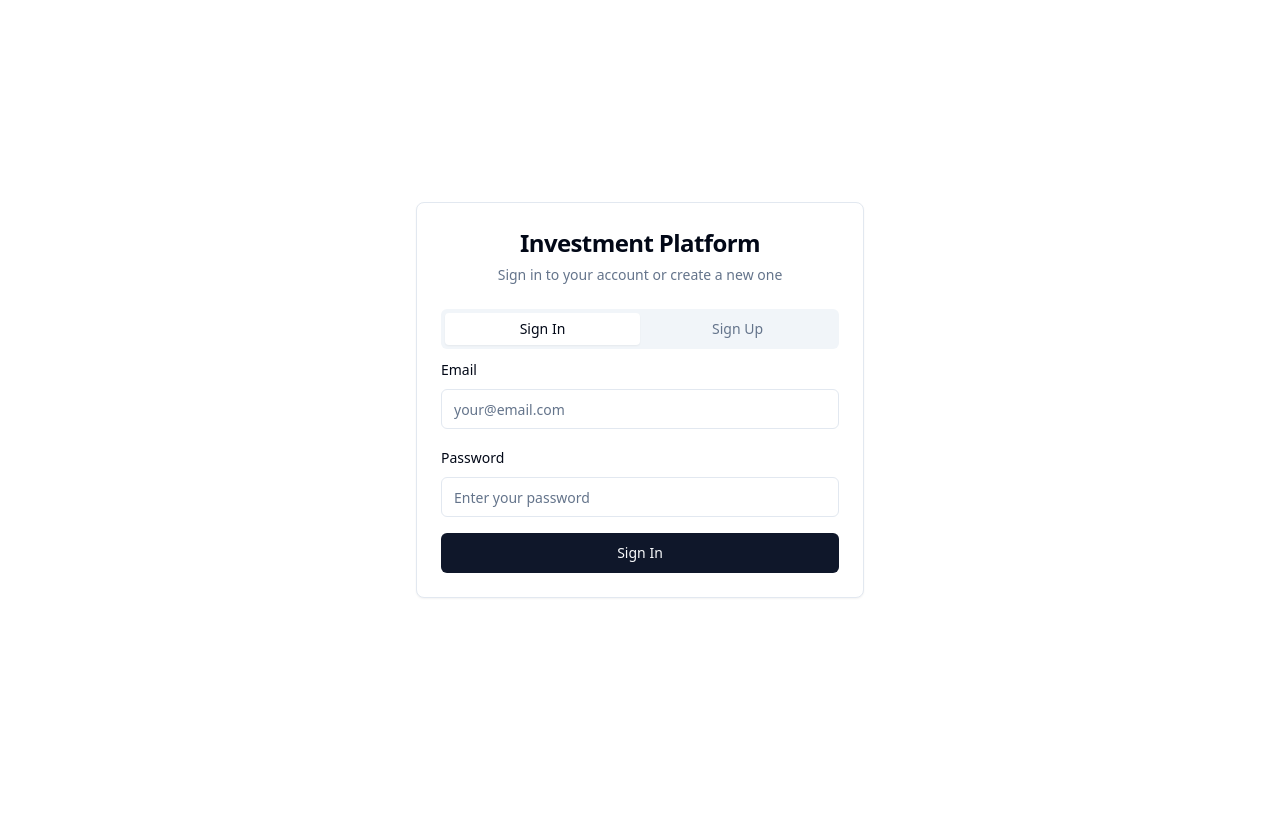
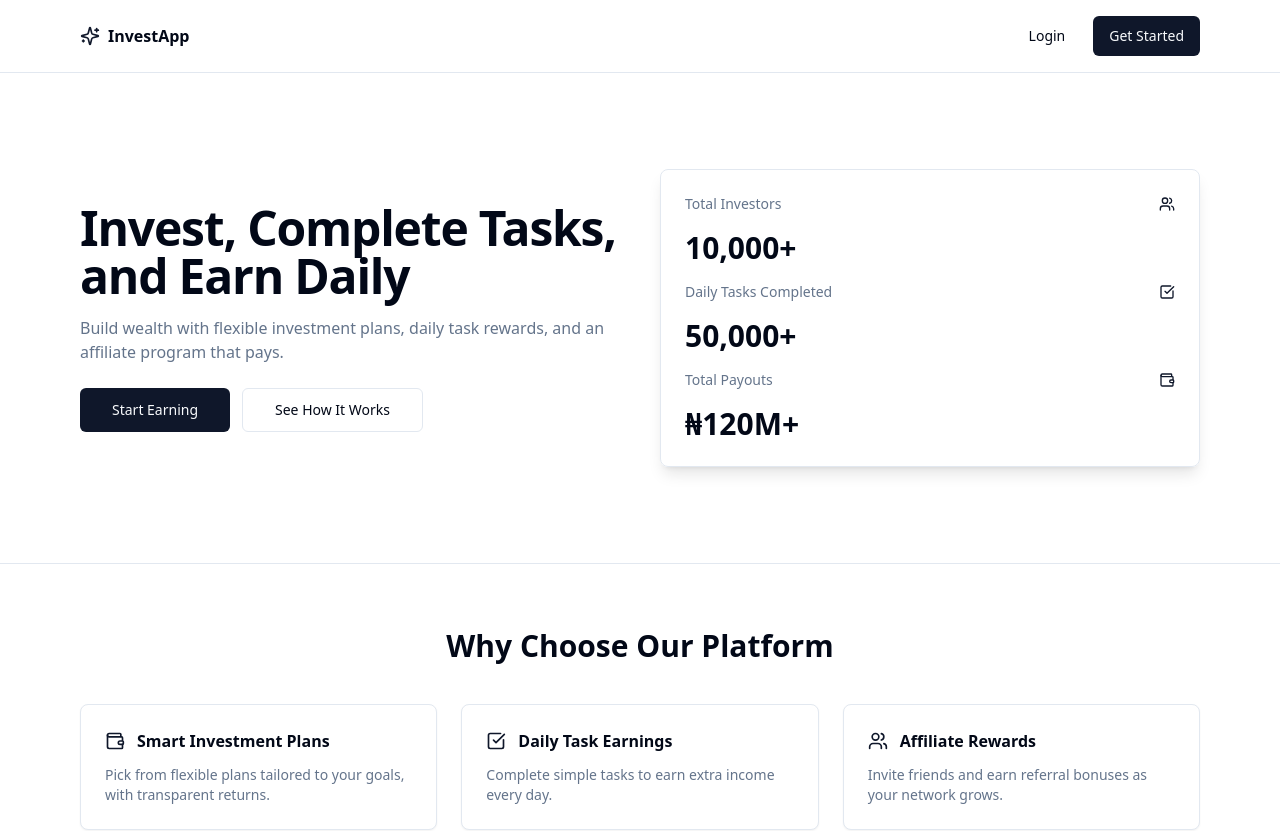
Before and after one commit to obinna236/Investivora, a React (Vite) app: page / in a window 1280 px wide. Before the commit this address led to /auth. Shown: the top 831 px of the page. Before the commit the page ends 800 px from the top, so only its background shows below. Built offline with nearby package versions, Linux system fonts and the light colour scheme.

Commit message:
Add landing page and auto-login

```diff
--- a/src/App.tsx
+++ b/src/App.tsx
@@ -17,6 +17,7 @@ import Admin from "./pages/Admin";
 import Auth from "./pages/Auth";
 import NotFound from "./pages/NotFound";
 import PaymentSuccess from "./pages/PaymentSuccess";
+import Index from "./pages/Index";
 
 const queryClient = new QueryClient();
 
@@ -31,7 +32,8 @@ const App = () => (
             <Routes>
               <Route path="/auth" element={<Auth />} />
               <Route path="/payment-success" element={<PaymentSuccess />} />
-              <Route path="/" element={
+              <Route path="/" element={<Index />} />
+              <Route path="/dashboard" element={
                 <ProtectedRoute>
                   <DashboardLayout>
                     <Dashboard />
--- a/src/components/DashboardLayout.tsx
+++ b/src/components/DashboardLayout.tsx
@@ -31,7 +31,7 @@ export const DashboardLayout = ({ children }: DashboardLayoutProps) => {
   const isAdmin = user?.email === 'favourdeveloper8@gmail.com';
 
   const navigation = [
-    { name: 'Dashboard', href: '/', icon: LayoutDashboard },
+    { name: 'Dashboard', href: '/dashboard', icon: LayoutDashboard },
     { name: 'Investment Plans', href: '/plans', icon: Wallet },
     { name: 'Tasks', href: '/tasks', icon: CheckSquare },
     { name: 'Deposit', href: '/deposit', icon: DollarSign },
--- a/src/pages/Dashboard.tsx
+++ b/src/pages/Dashboard.tsx
@@ -97,7 +97,7 @@ export default function Dashboard() {
   return (
     <div className="space-y-6">
       <div>
-        <h1 className="text-3xl font-bold">Welcome back!</h1>
+        <h1 className="text-3xl font-bold">Dashboard</h1>
         <p className="text-muted-foreground">Here's your investment overview</p>
       </div>
 
--- a/src/pages/Index.tsx
+++ b/src/pages/Index.tsx
@@ -1,8 +1,56 @@
-import { Navigate } from 'react-router-dom';
+import { useEffect } from 'react';
+import { Link, useNavigate } from 'react-router-dom';
 import { useAuth } from '@/hooks/useAuth';
+import { Button } from '@/components/ui/button';
+import { Card, CardContent } from '@/components/ui/card';
+import { CheckSquare, Users, Wallet, ArrowRight, Sparkles } from 'lucide-react';
 
 const Index = () => {
   const { user, loading } = useAuth();
+  const navigate = useNavigate();
+
+  useEffect(() => {
+    // SEO tags
+    document.title = 'Earn by Investing & Tasks | Affiliate Rewards Platform';
+    const desc = 'Join an investment and task earning platform with affiliate rewards. Grow your income with daily tasks and secure plans.';
+    let meta = document.querySelector('meta[name="description"]') as HTMLMetaElement | null;
+    if (!meta) {
+      meta = document.createElement('meta');
+      meta.name = 'description';
+      document.head.appendChild(meta);
+    }
+    meta.content = desc;
+    let canonical = document.querySelector('link[rel="canonical"]') as HTMLLinkElement | null;
+    if (!canonical) {
+      canonical = document.createElement('link');
+      canonical.rel = 'canonical';
+      document.head.appendChild(canonical);
+    }
+    canonical.href = window.location.origin + '/';
+
+    // Structured Data
+    const ld = {
+      '@context': 'https://schema.org',
+      '@type': 'Organization',
+      name: 'InvestApp',
+      url: window.location.origin,
+      description: desc
+    };
+    let ldEl = document.getElementById('ld-org') as HTMLScriptElement | null;
+    if (!ldEl) {
+      ldEl = document.createElement('script') as HTMLScriptElement;
+      ldEl.id = 'ld-org';
+      ldEl.type = 'application/ld+json';
+      document.head.appendChild(ldEl);
+    }
+    ldEl.textContent = JSON.stringify(ld);
+  }, []);
+
+  useEffect(() => {
+    if (!loading && user) {
+      navigate('/dashboard', { replace: true });
+    }
+  }, [user, loading, navigate]);
 
   if (loading) {
     return (
@@ -14,12 +62,117 @@ const Index = () => {
     );
   }
 
-  if (!user) {
-    return <Navigate to="/auth" replace />;
-  }
+  return (
+    <div className="min-h-screen bg-background text-foreground">
+      <header className="border-b border-border">
+        <div className="mx-auto max-w-6xl px-4 py-4 flex items-center justify-between">
+          <div className="flex items-center gap-2">
+            <Sparkles className="h-5 w-5 text-primary" />
+            <span className="font-bold">InvestApp</span>
+          </div>
+          <div className="space-x-3">
+            <Button asChild variant="ghost"><Link to="/auth">Login</Link></Button>
+            <Button asChild><Link to="/auth">Get Started</Link></Button>
+          </div>
+        </div>
+      </header>
 
-  // Redirect authenticated users to dashboard
-  return <Navigate to="/" replace />;
+      <main>
+        {/* Hero */}
+        <section className="relative overflow-hidden">
+          <div className="mx-auto max-w-6xl px-4 py-16 md:py-24">
+            <div className="grid gap-10 md:grid-cols-2 place-items-center">
+              <div className="animate-fade-in">
+                <h1 className="text-4xl md:text-5xl font-extrabold tracking-tight mb-4">
+                  Invest, Complete Tasks, and Earn Daily
+                </h1>
+                <p className="text-muted-foreground mb-6">
+                  Build wealth with flexible investment plans, daily task rewards, and an affiliate program that pays.
+                </p>
+                <div className="flex flex-wrap gap-3">
+                  <Button asChild size="lg" className="hover-scale">
+                    <Link to="/auth">Start Earning</Link>
+                  </Button>
+                  <Button asChild variant="outline" size="lg" className="hover-scale">
+                    <Link to="#features">See How It Works</Link>
+                  </Button>
+                </div>
+              </div>
+
+              <div className="w-full animate-scale-in">
+                <Card className="bg-card/60 backdrop-blur-sm shadow-lg">
+                  <CardContent className="p-6 grid gap-4">
+                    <div className="flex items-center justify-between">
+                      <div className="text-sm text-muted-foreground">Total Investors</div>
+                      <Users className="h-4 w-4 text-primary" />
+                    </div>
+                    <div className="text-3xl font-bold">10,000+</div>
+                    <div className="flex items-center justify-between">
+                      <div className="text-sm text-muted-foreground">Daily Tasks Completed</div>
+                      <CheckSquare className="h-4 w-4 text-primary" />
+                    </div>
+                    <div className="text-3xl font-bold">50,000+</div>
+                    <div className="flex items-center justify-between">
+                      <div className="text-sm text-muted-foreground">Total Payouts</div>
+                      <Wallet className="h-4 w-4 text-primary" />
+                    </div>
+                    <div className="text-3xl font-bold">₦120M+</div>
+                  </CardContent>
+                </Card>
+              </div>
+            </div>
+          </div>
+        </section>
+
+        {/* Features */}
+        <section id="features" className="border-t border-border">
+          <div className="mx-auto max-w-6xl px-4 py-16">
+            <h2 className="text-2xl md:text-3xl font-bold text-center mb-10">Why Choose Our Platform</h2>
+            <div className="grid gap-6 md:grid-cols-3">
+              <Card className="hover-scale">
+                <CardContent className="p-6">
+                  <div className="flex items-center gap-3 mb-3">
+                    <Wallet className="h-5 w-5 text-primary" />
+                    <h3 className="font-semibold">Smart Investment Plans</h3>
+                  </div>
+                  <p className="text-sm text-muted-foreground">Pick from flexible plans tailored to your goals, with transparent returns.</p>
+                </CardContent>
+              </Card>
+              <Card className="hover-scale">
+                <CardContent className="p-6">
+                  <div className="flex items-center gap-3 mb-3">
+                    <CheckSquare className="h-5 w-5 text-primary" />
+                    <h3 className="font-semibold">Daily Task Earnings</h3>
+                  </div>
+                  <p className="text-sm text-muted-foreground">Complete simple tasks to earn extra income every day.</p>
+                </CardContent>
+              </Card>
+              <Card className="hover-scale">
+                <CardContent className="p-6">
+                  <div className="flex items-center gap-3 mb-3">
+                    <Users className="h-5 w-5 text-primary" />
+                    <h3 className="font-semibold">Affiliate Rewards</h3>
+                  </div>
+                  <p className="text-sm text-muted-foreground">Invite friends and earn referral bonuses as your network grows.</p>
+                </CardContent>
+              </Card>
+            </div>
+            <div className="text-center mt-8">
+              <Button asChild>
+                <Link to="/auth" className="inline-flex items-center">Join Now <ArrowRight className="h-4 w-4 ml-2" /></Link>
+              </Button>
+            </div>
+          </div>
+        </section>
+      </main>
+
+      <footer className="border-t border-border">
+        <div className="mx-auto max-w-6xl px-4 py-8 text-sm text-muted-foreground">
+          © {new Date().getFullYear()} InvestApp. All rights reserved.
+        </div>
+      </footer>
+    </div>
+  );
 };
 
 export default Index;
```
